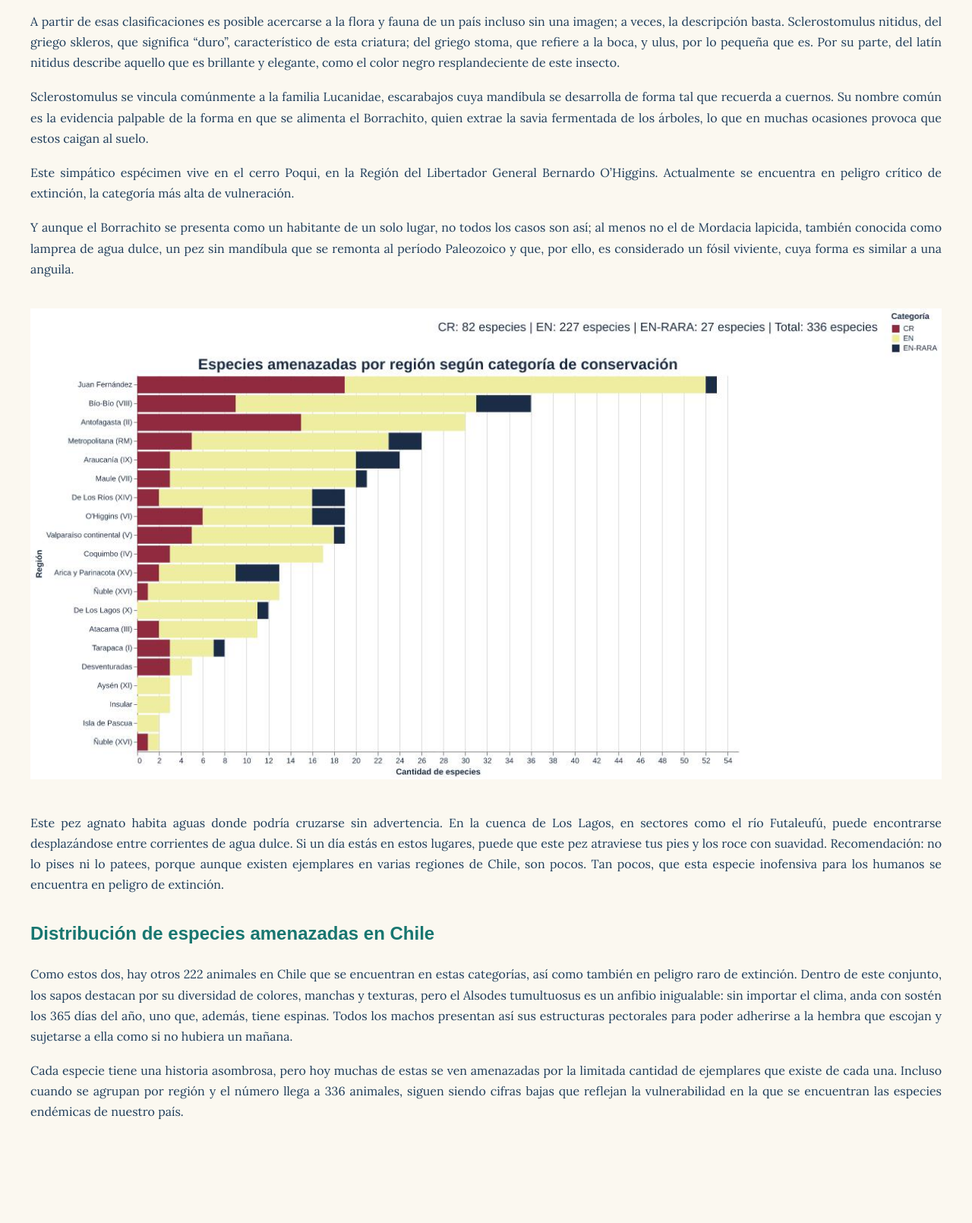
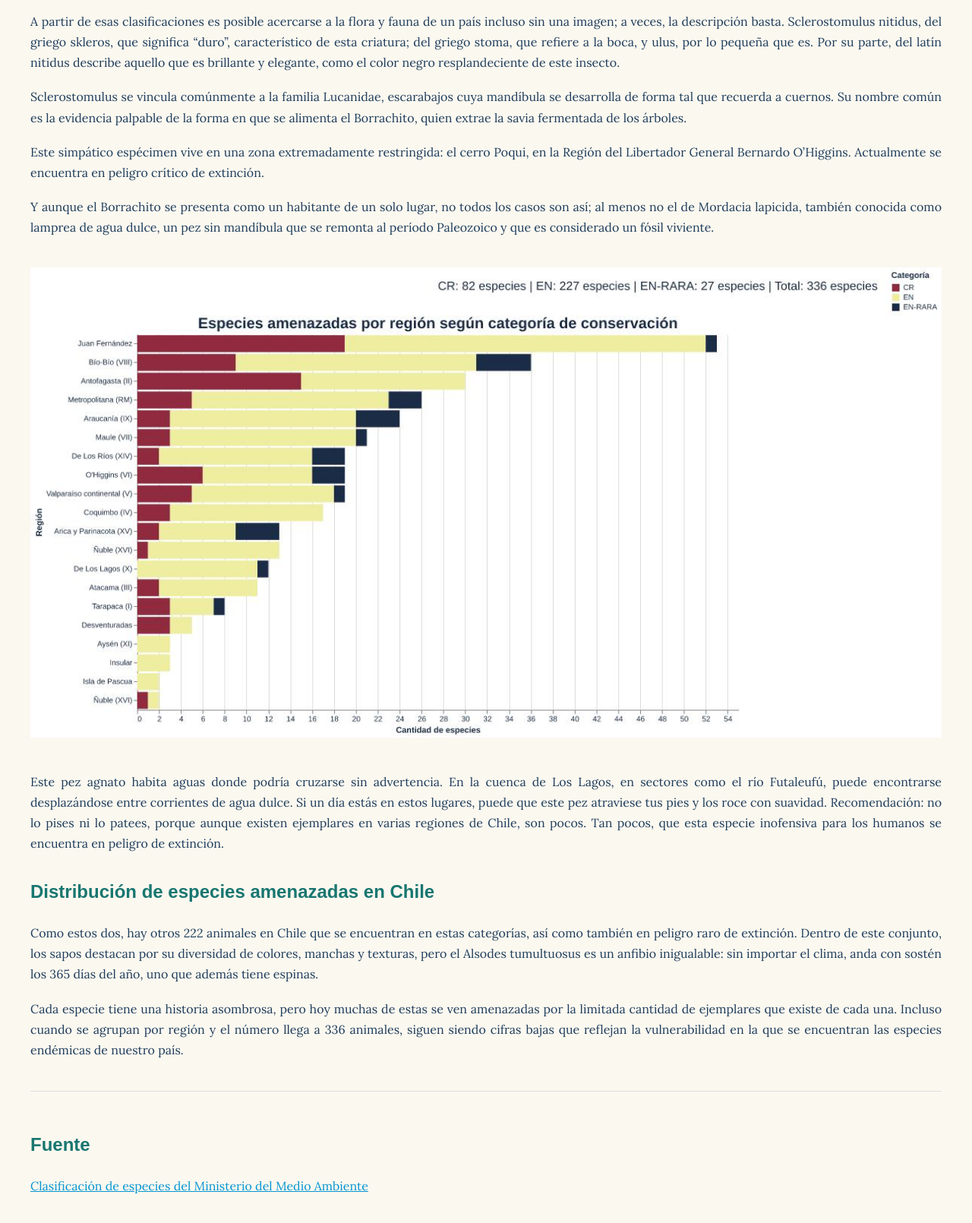
Before and after one commit to martinafinkenberger/paginaweb, a plain HTML site: page docs/index.html in a window 1280 px wide. Shown: the part 240-1850 px from the top of the page at 76% size. Before the commit the page ends 1776 px from the top, so only its background shows below. Drawn offline with Linux system fonts and the light colour scheme; a web font is replaced by a local one.

Commit message:
Update index.html

```diff
--- a/docs/index.html
+++ b/docs/index.html
@@ -31,11 +31,15 @@
             text-align: justify;
         }
 
+        header{
+            margin-bottom: 30px;
+        }
+
         h1{
             font-family: "Capriola", sans-serif;
             color: var(--marron);
             font-size: 36px;
-            margin-bottom: 30px;
+            margin-bottom: 10px;
             text-align: left;
         }
 
@@ -69,12 +73,22 @@
             max-width: 100%;
             margin: 20px 0;
         }
+
+        footer{
+            margin-top: 40px;
+            padding-top: 20px;
+            border-top: 1px solid #ddd;
+        }
     </style>
 </head>
 
 <body>
 
+    <header>
         <h1>Regio: especies en peligro en Chile</h1>
+    </header>
+
+    <div>
 
         <p>
             Cuando se habla de cualquier especie, no solo se hace referencia al nombre común con el que la mayoría de las personas la conoce, sino también a su raíz etimológica y a su nombre científico. En esa historia de nombres también habita una forma de entender el territorio: la palabra región, del latín regio, alude a una zona, un espacio, una porción de mundo que organiza la vida que contiene.
@@ -85,18 +99,17 @@
         </p>
 
         <p>
-        Sclerostomulus se vincula comúnmente a la familia Lucanidae, escarabajos cuya mandíbula se desarrolla de forma tal que recuerda a cuernos. Su nombre común es la evidencia palpable de la forma en que se alimenta el Borrachito, quien extrae la savia fermentada de los árboles, lo que en muchas ocasiones provoca que estos caigan al suelo.
+            Sclerostomulus se vincula comúnmente a la familia Lucanidae, escarabajos cuya mandíbula se desarrolla de forma tal que recuerda a cuernos. Su nombre común es la evidencia palpable de la forma en que se alimenta el Borrachito, quien extrae la savia fermentada de los árboles.
         </p>
 
         <p>
-        Este simpático espécimen vive en el cerro Poqui, en la Región del Libertador General Bernardo O’Higgins. Actualmente se encuentra en peligro crítico de extinción, la categoría más alta de vulneración.
+            Este simpático espécimen vive en una zona extremadamente restringida: el cerro Poqui, en la Región del Libertador General Bernardo O’Higgins. Actualmente se encuentra en peligro crítico de extinción.
         </p>
 
         <p>
-        Y aunque el Borrachito se presenta como un habitante de un solo lugar, no todos los casos son así; al menos no el de Mordacia lapicida, también conocida como lamprea de agua dulce, un pez sin mandíbula que se remonta al período Paleozoico y que, por ello, es considerado un fósil viviente, cuya forma es similar a una anguila.
+            Y aunque el Borrachito se presenta como un habitante de un solo lugar, no todos los casos son así; al menos no el de Mordacia lapicida, también conocida como lamprea de agua dulce, un pez sin mandíbula que se remonta al período Paleozoico y que es considerado un fósil viviente.
         </p>
 
-    <!-- IMAGEN INSERTADA JUSTO AQUÍ -->
         <img src="visualizacion.jpg" alt="Visualización de especies en peligro en Chile">
 
         <p>
@@ -106,12 +119,21 @@
         <h2>Distribución de especies amenazadas en Chile</h2>
 
         <p>
-        Como estos dos, hay otros 222 animales en Chile que se encuentran en estas categorías, así como también en peligro raro de extinción. Dentro de este conjunto, los sapos destacan por su diversidad de colores, manchas y texturas, pero el Alsodes tumultuosus es un anfibio inigualable: sin importar el clima, anda con sostén los 365 días del año, uno que, además, tiene espinas. Todos los machos presentan así sus estructuras pectorales para poder adherirse a la hembra que escojan y sujetarse a ella como si no hubiera un mañana.
+            Como estos dos, hay otros 222 animales en Chile que se encuentran en estas categorías, así como también en peligro raro de extinción. Dentro de este conjunto, los sapos destacan por su diversidad de colores, manchas y texturas, pero el Alsodes tumultuosus es un anfibio inigualable: sin importar el clima, anda con sostén los 365 días del año, uno que además tiene espinas.
         </p>
 
         <p>
             Cada especie tiene una historia asombrosa, pero hoy muchas de estas se ven amenazadas por la limitada cantidad de ejemplares que existe de cada una. Incluso cuando se agrupan por región y el número llega a 336 animales, siguen siendo cifras bajas que reflejan la vulnerabilidad en la que se encuentran las especies endémicas de nuestro país.
         </p>
 
+    </div>
+
+    <footer>
+        <h2>Fuente</h2>
+        <a href="https://clasificacionespecies.mma.gob.cl/" target="_blank">
+            Clasificación de especies del Ministerio del Medio Ambiente
+        </a>
+    </footer>
+
 </body>
 </html>
```
Lines whose indentation alone changed are shown as unchanged.
